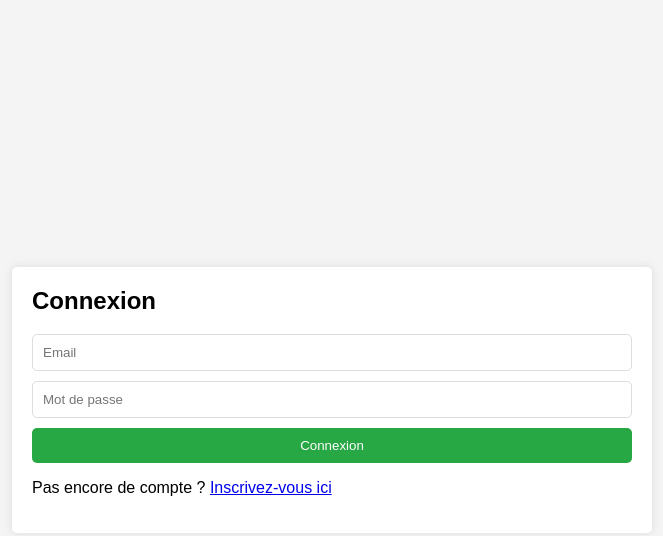
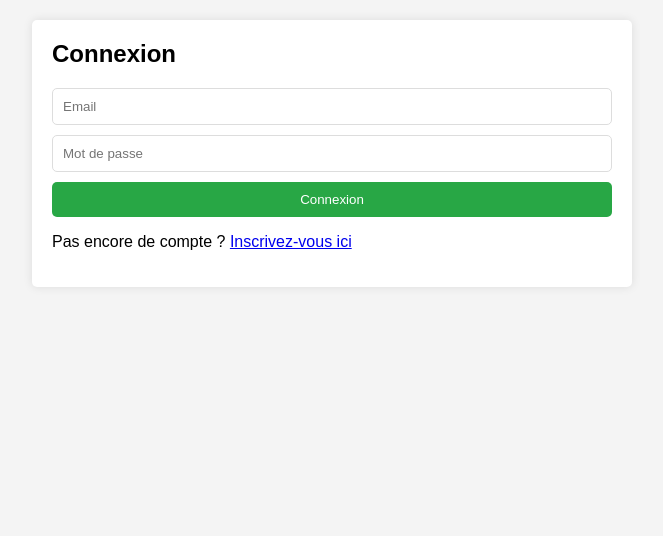
Before and after one commit to visuarafr/monitoring, a plain HTML site: page index.html in a window 1280 px wide. Shown: the whole page, without its empty margins (308-971 px from the left). Drawn offline with Linux system fonts and the light colour scheme.

Commit message:
Update styles.css

```diff
--- a/styles.css
+++ b/styles.css
@@ -2,12 +2,13 @@ body {
   font-family: Arial, sans-serif;
   background-color: #f4f4f4;
   margin: 0;
-  padding: 0;
+  padding: 20px 0 0 0; /* Ajout de padding en haut */
   display: flex;
   flex-direction: column;
   align-items: center;
-  justify-content: center;
+  justify-content: flex-start; /* Aligner le contenu au début de la page */
   height: 100vh;
+  box-sizing: border-box; /* Inclure le padding dans la hauteur totale */
 }
 
 #auth-container, #commercial-dashboard, #admin-dashboard {
@@ -17,6 +18,7 @@ body {
   box-shadow: 0 0 10px rgba(0,0,0,0.1);
   width: 80%;
   max-width: 600px;
+  box-sizing: border-box; /* S'assurer que le padding n'affecte pas la largeur */
 }
 
 h2 {
```
